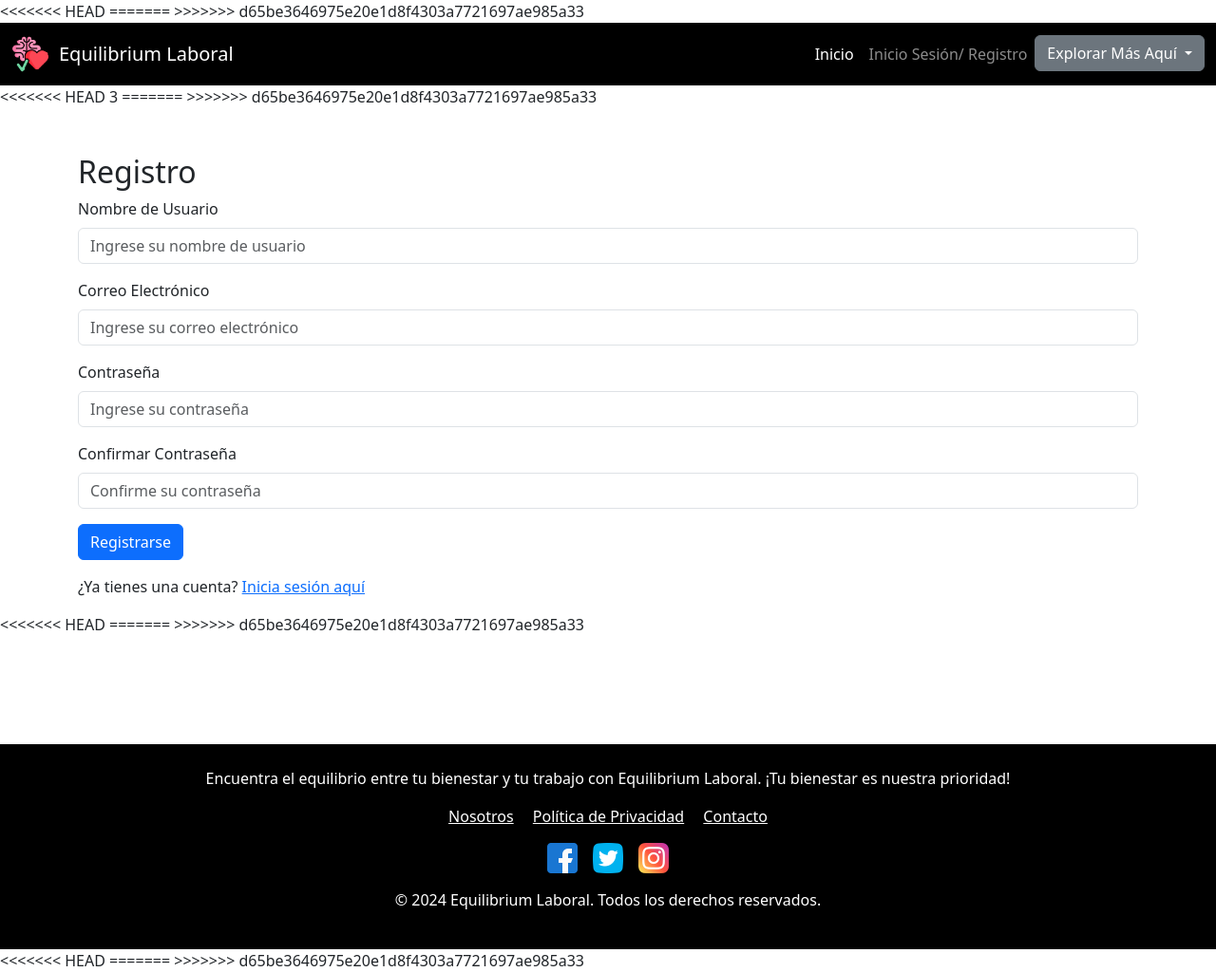
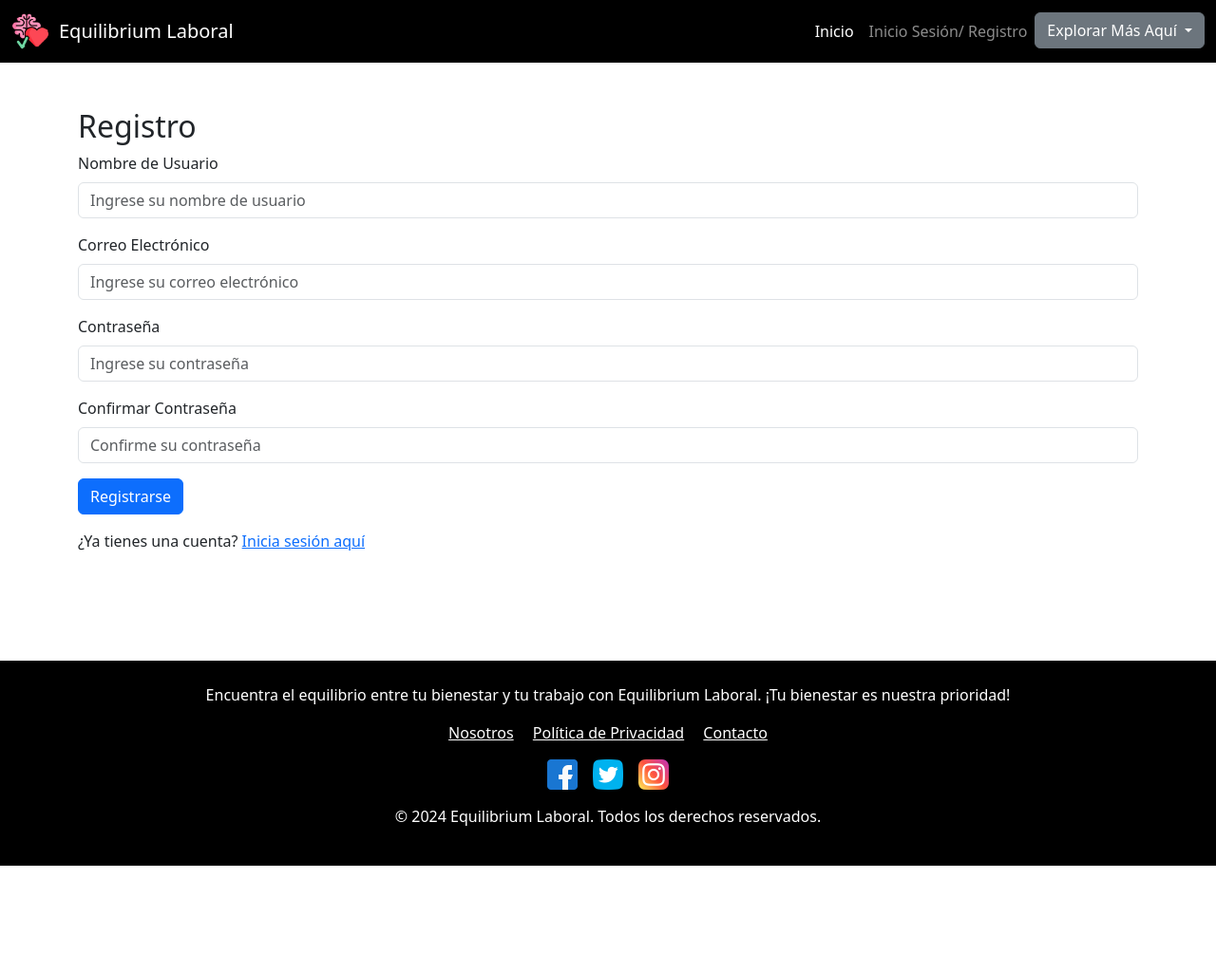
Before and after one commit to Kamuiixd/Capstone, a Python web app: template templates/registro.html in a window 1280 px wide. Shown: the whole page at 95% size. After the commit the page ends 912 px from the top, so only its background shows below. Run offline with Jinja, Linux system fonts and the light colour scheme; the template is opened without the code that fills it, so the values that code supplies are empty.

```diff
--- a/templates/registro.html
+++ b/templates/registro.html
@@ -10,11 +10,7 @@
 </head>
 <body>
 
-<<<<<<< HEAD
     <!-- Barra de navegación -->
-=======
-   <!-- Barra de navegación -->
->>>>>>> d65be3646975e20e1d8f4303a7721697ae985a33
 <nav class="navbar navbar-expand-lg navbar-dark" style="background-color: #000000;">
     <div class="container-fluid">
         <!-- Ícono en la barra de navegación -->
@@ -43,21 +39,13 @@
                         <li><a class="dropdown-item" href="cuestionario.html">Cuestionario</a></li>
                         <li><a class="dropdown-item" href="contactoPsico.html">Contacto Psicologos</a></li>
                         <li><a class="dropdown-item" href="sintomas.html">Sintomas</a></li>
-<<<<<<< HEAD
                         <li><a class="dropdown-item" href="nosotros.html">Nosotros</a></li>
-=======
->>>>>>> d65be3646975e20e1d8f4303a7721697ae985a33
                     </ul>
                 </div>
             </ul>
         </div>
     </div>
 </nav>
-<<<<<<< HEAD
-3
-=======
-
->>>>>>> d65be3646975e20e1d8f4303a7721697ae985a33
 
     <!-- Formulario de Registro -->
     <div class="container mt-5">
@@ -84,7 +72,6 @@
         <p class="mt-3">¿Ya tienes una cuenta? <a href="login.html">Inicia sesión aquí</a></p>
     </div>
 
-<<<<<<< HEAD
     <!-- Footer -->
     <style>
         footer {
@@ -93,9 +80,6 @@
     </style>
 
        <!--footer-->
-=======
-     <!--footer-->
->>>>>>> d65be3646975e20e1d8f4303a7721697ae985a33
 <style>
     footer {
         margin-top: 3cm;
@@ -135,10 +119,6 @@
         <p class="mt-3">&copy; 2024 Equilibrium Laboral. Todos los derechos reservados.</p>
     </div>
 </footer>
-<<<<<<< HEAD
-=======
-
->>>>>>> d65be3646975e20e1d8f4303a7721697ae985a33
 
     <!-- Scripts de Bootstrap -->
     <script src="https://cdn.jsdelivr.net/npm/bootstrap@5.3.0/dist/js/bootstrap.bundle.min.js"></script>
```
